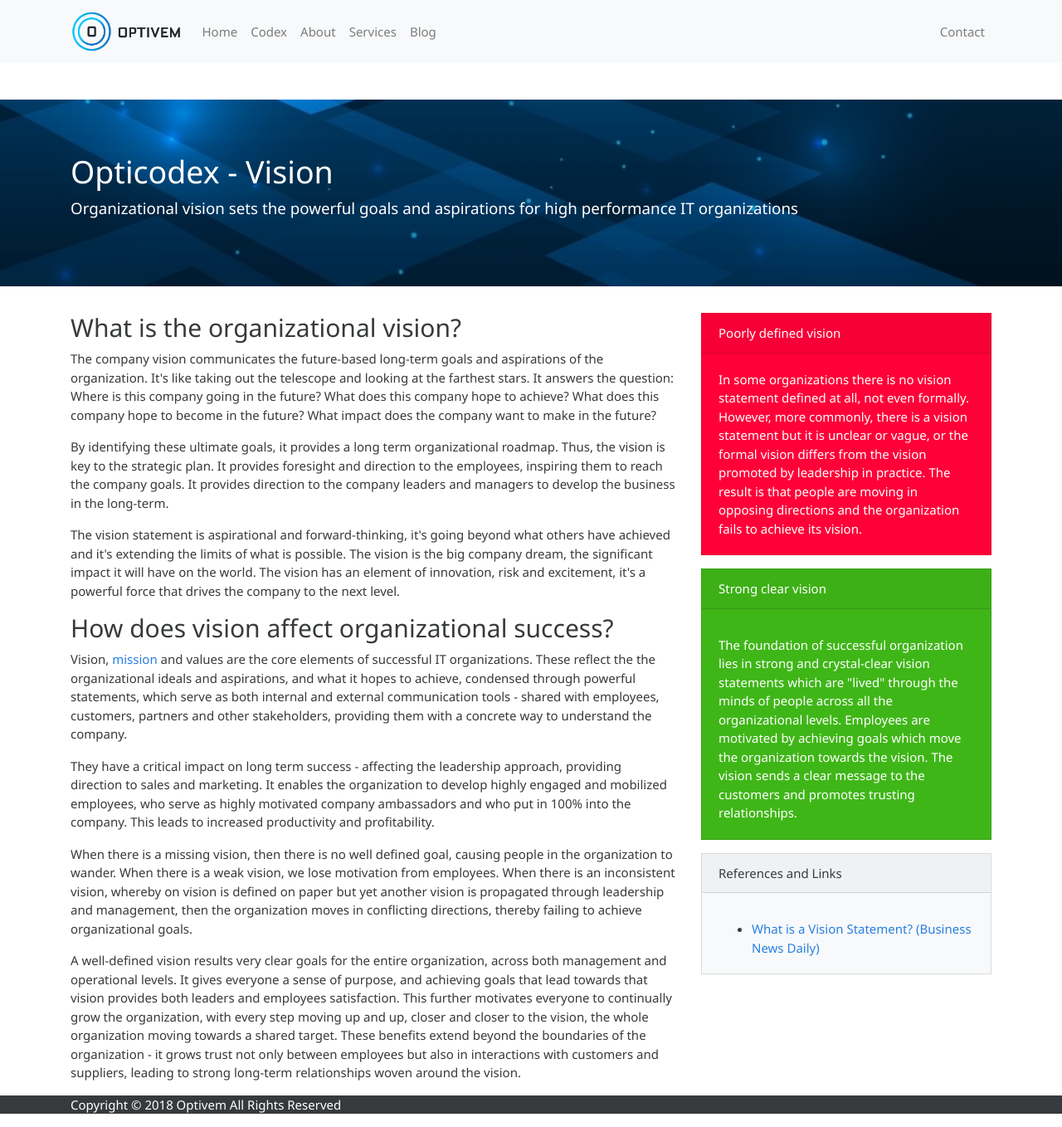
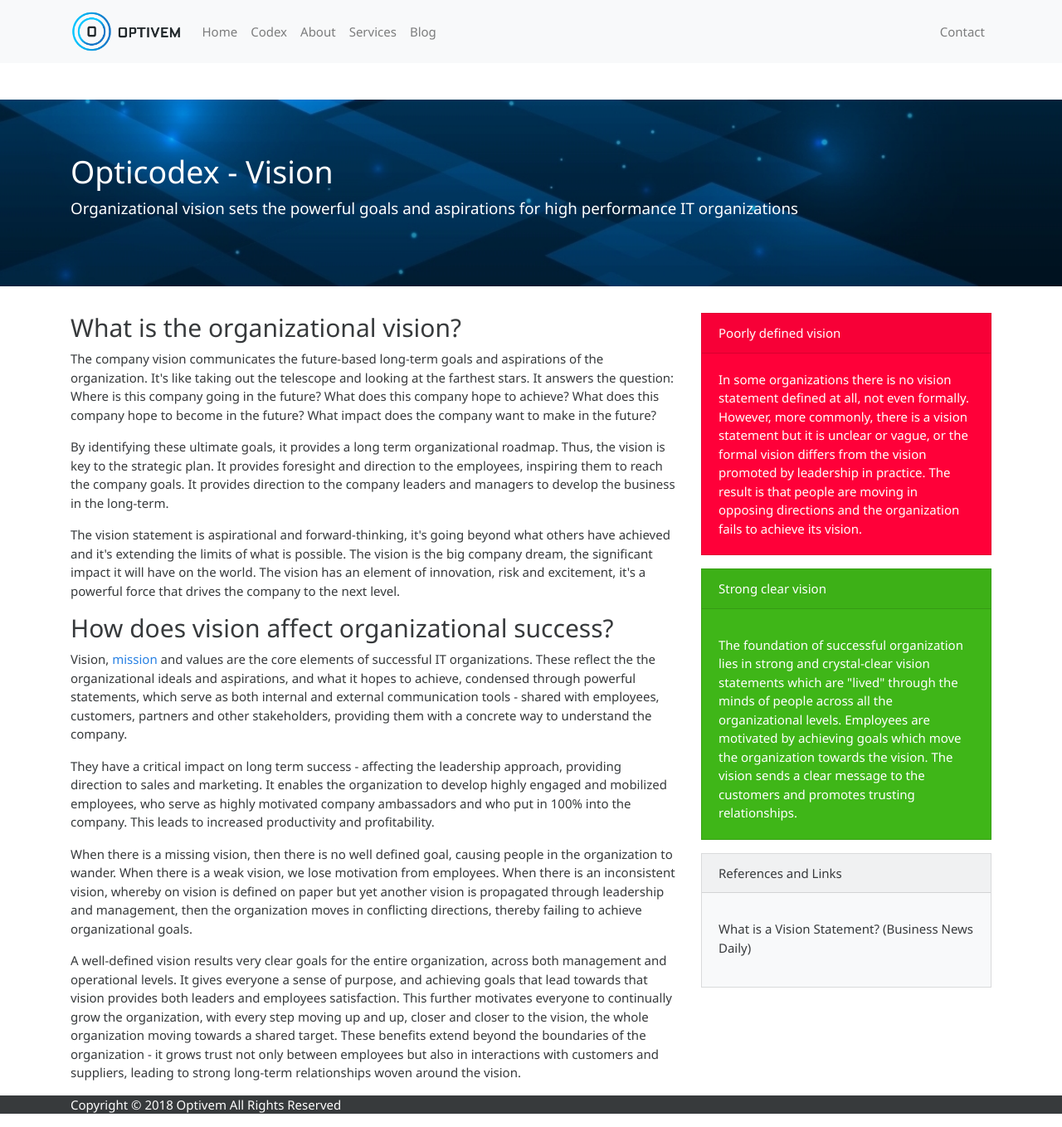
Before and after one commit to optivem/optivem.github.io, a Jekyll site: the page built from _pages/codex/vision.md, in a window 1280 px wide and 1358 px high. Shown: the whole window at 83% size. Built offline with Jekyll 4.4.1, drawn with Linux system fonts in a browser that asks for light colours.

Commit message:
#35 Codex - Vision

```diff
--- a/_pages/codex/vision.md
+++ b/_pages/codex/vision.md
@@ -51,9 +51,9 @@ description: Organizational vision sets the powerful goals and aspirations for h
 			<div class="card-body">
 				<h4 class="card-title"></h4>
 
-				<ul class="card-text">
-					<li><a href="https://www.businessnewsdaily.com/3882-vision-statement.html" target="_blank">What is a Vision Statement? (Business News Daily)</a></li>
-				</ul>
+				<div class="card-text">
+					<p href="https://www.businessnewsdaily.com/3882-vision-statement.html" target="_blank">What is a Vision Statement? (Business News Daily)</p>
+				</div>
 			</div>
 		</div>
 
```
